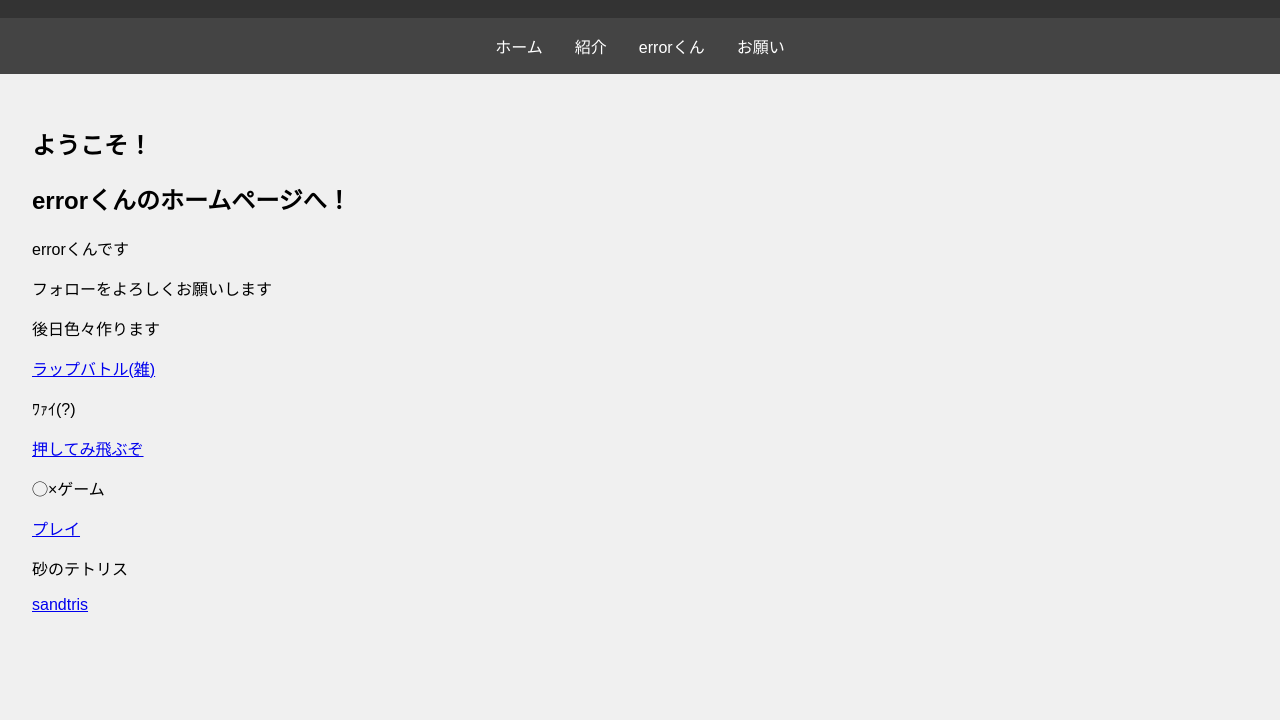
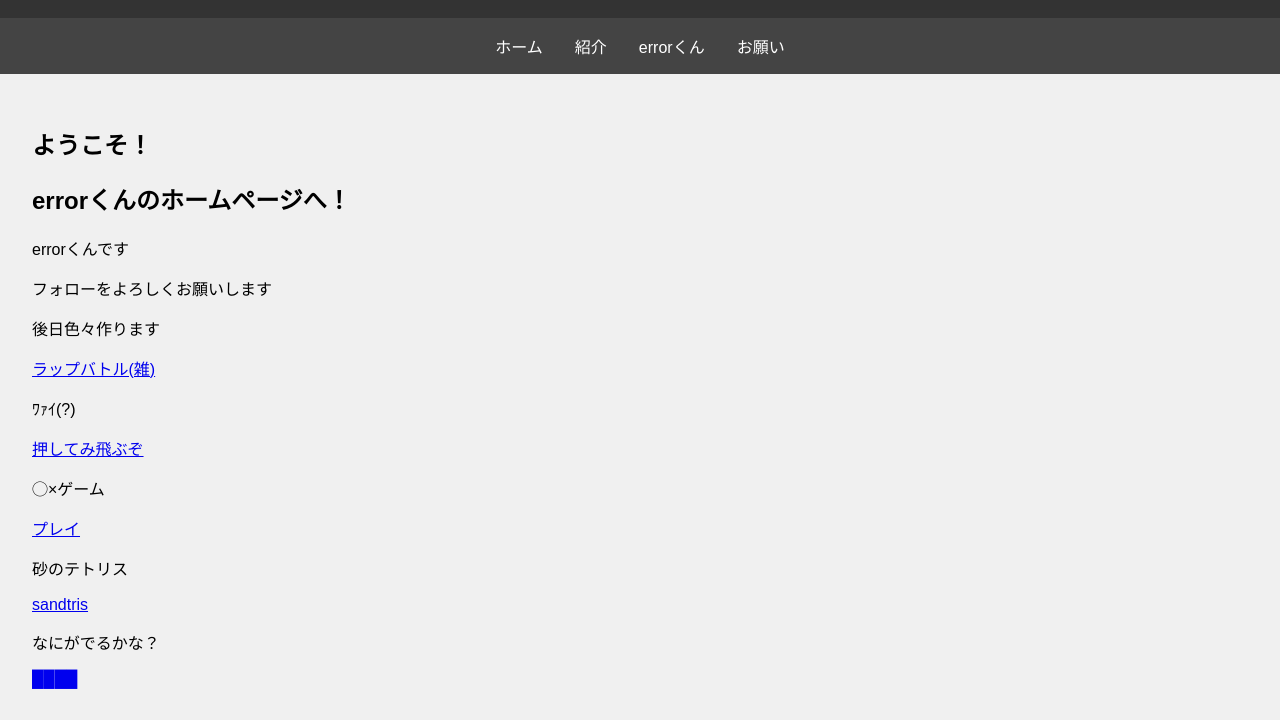
Before and after one commit to onliy-error/onliy-error.github.io, a plain HTML site: page please.html in a window 1280 px wide. Shown: the part 103-823 px from the top of the page. Before the commit the page ends 800 px from the top, so only its background shows below. Drawn offline with Linux system fonts and the light colour scheme.

Commit message:
Update please.html

```diff
--- a/please.html
+++ b/please.html
@@ -65,3 +65,5 @@
 <a href="o*.game.html">プレイ</a>
 <p>砂のテトリス</p>
 <a href="sandtris.html">sandtris</a>
+        <p>なにがでるかな？</p>
+        <a href="████████.html">████</a>
```
